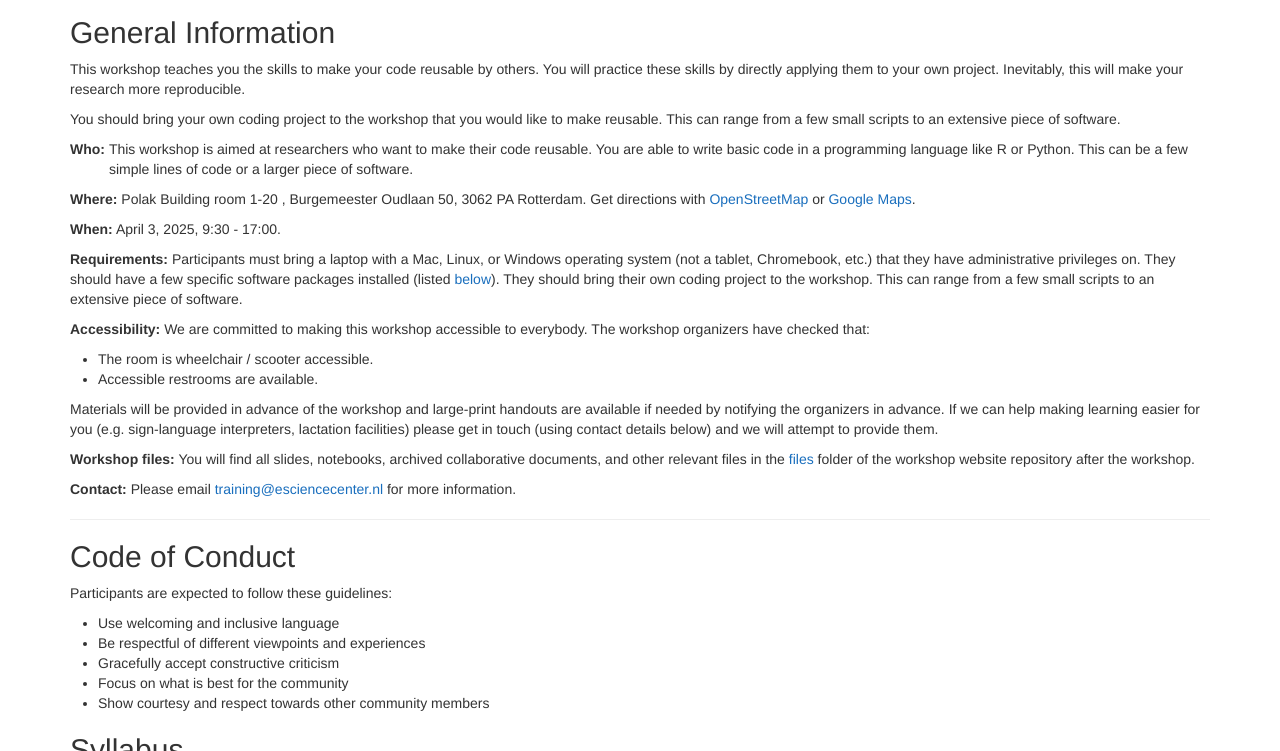
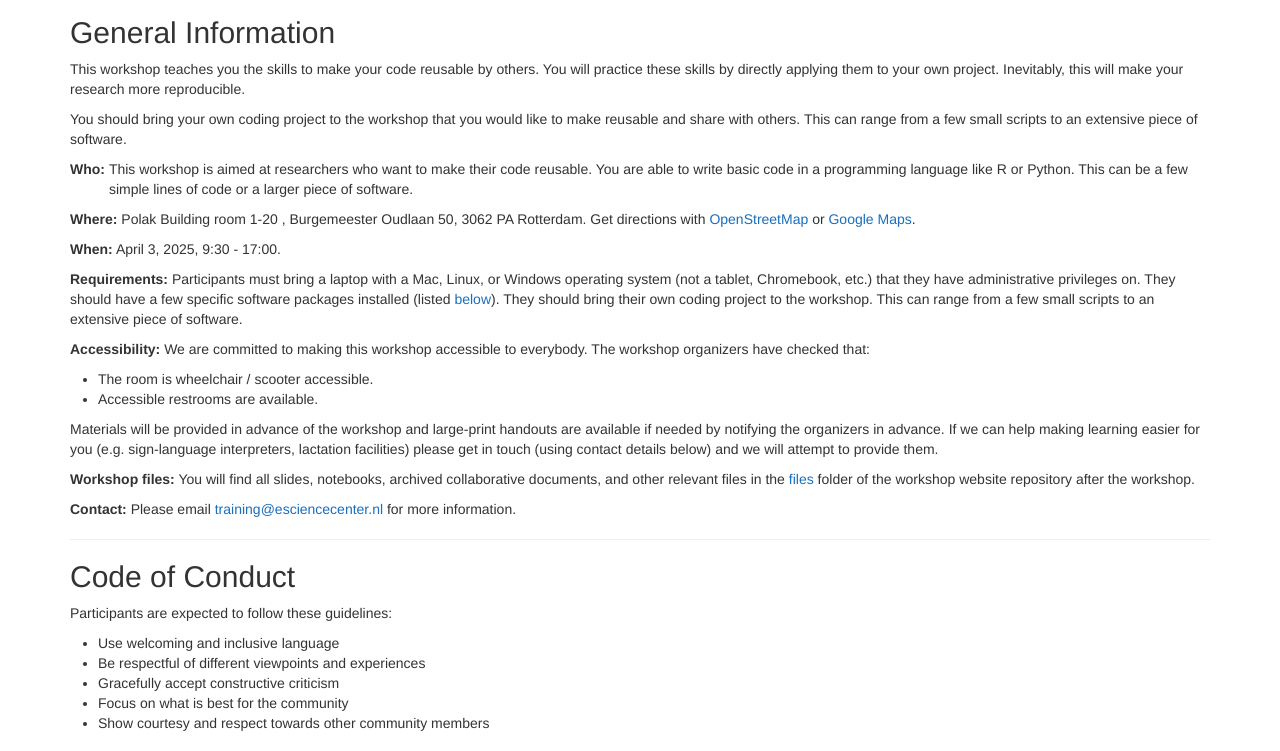
Before and after one commit to esciencecenter-digital-skills/2025-04-03-repro-essb, a Jekyll site: the page built from index.md, in a window 1280 px wide and 900 px high, scrolled down 555 px, cut to the strip 149-900 px from the top of the window. Built offline with Jekyll 4.4.1, drawn with Linux system fonts in a browser that asks for light colours.

Commit message:
Update own project descripiton

```diff
--- a/index.md
+++ b/index.md
@@ -131,7 +131,7 @@ This workshop teaches you the skills to make your code reusable by others.
 You will practice these skills by directly applying them to your own project.
 Inevitably, this will make your research more reproducible.
 
-You should bring your own coding project to the workshop that you would like to make reusable.
+You should bring your own coding project to the workshop that you would like to make reusable and share with others.
 This can range from a few small scripts to an extensive piece of software.
 
 {% comment %}
```
